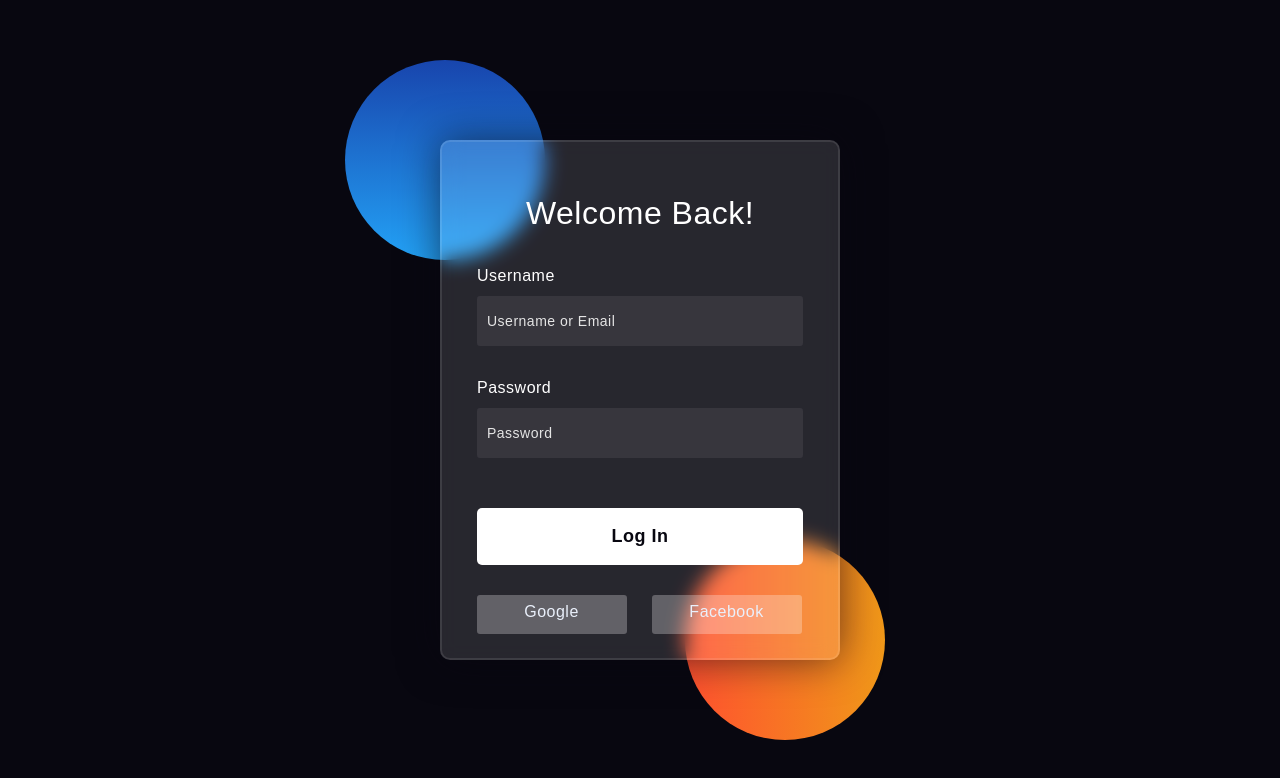
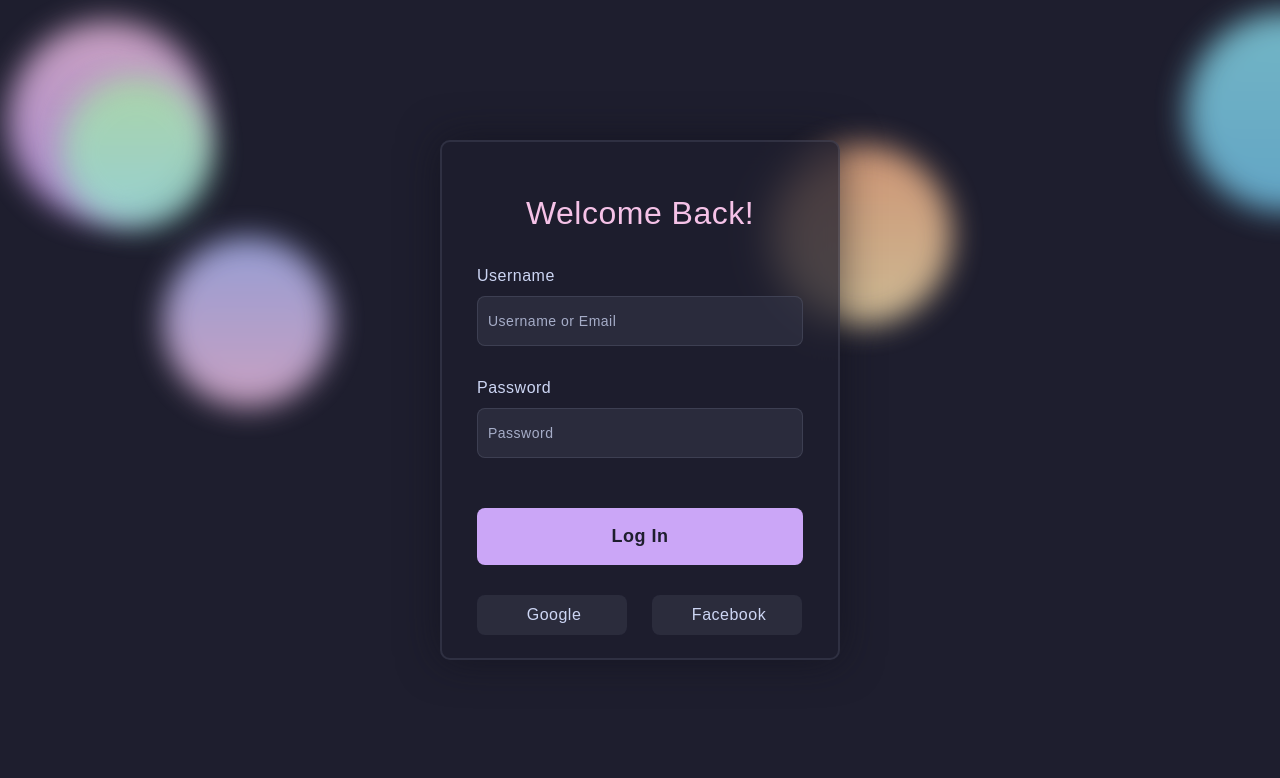
Before and after one commit to Krishnan328/circuit-chat, a SvelteKit app: page /login in a window 1280 px wide. Shown: the top 778 px of the page. Built offline with nearby package versions, Linux system fonts and the light colour scheme.

Commit message:
feat: update login page styling

```diff
--- a/src/routes/login/+page.svelte
+++ b/src/routes/login/+page.svelte
@@ -1,9 +1,41 @@
 <script lang="ts">
+    import { onMount } from 'svelte';
+
+    onMount(() => {
+      const shapes = document.querySelectorAll('.shape');
+
+      shapes.forEach(shape => {
+        let posX = Math.random() * window.innerWidth;
+        let posY = Math.random() * window.innerHeight;
+        let speedX = (Math.random() - 0.5) * 3.5; // Increased speed
+        let speedY = (Math.random() - 0.5) * 3.5; // Increased speed
+
+        setInterval(() => {
+          posX += speedX;
+          posY += speedY;
+
+          // Bounce off edges
+          if (posX <= 0 || posX >= window.innerWidth - 200) {
+            speedX *= -1;
+          }
+          if (posY <= 0 || posY >= window.innerHeight - 200) {
+            speedY *= -1;
+          }
+
+          // Fix TypeScript error with type assertion
+          (shape as HTMLElement).style.left = posX + 'px';
+          (shape as HTMLElement).style.top = posY + 'px';
+        }, 30);
+      });
+    });
   </script>
 
   <div class="background">
       <div class="shape"></div>
       <div class="shape"></div>
+      <div class="shape"></div>
+      <div class="shape"></div>
+      <div class="shape"></div> <!-- Added the fifth circle -->
   </div>
   <form>
       <h3>Welcome Back!</h3>
@@ -28,16 +60,14 @@
       }
 
       :global(body) {
-        background-color: #080710;
+          background-color: #1e1e2e; /* Catppuccin Mocha base */
       }
 
       .background {
-        width: 430px;
-        height: 520px;
-        position: absolute;
-        transform: translate(-50%,-50%);
-        left: 50%;
-        top: 50%;
+          width: 100%;
+          height: 100vh;
+          position: fixed;
+          z-index: -1;
       }
 
       .background .shape {
@@ -45,45 +75,71 @@
           width: 200px;
           position: absolute;
           border-radius: 50%;
+          filter: blur(15px);
+          opacity: 0.8;
+          transition: all 0.5s ease;
       }
 
-    .shape:first-child {
+      .shape:nth-child(1) {
           background: linear-gradient(
-            #1845ad,
-            #23a2f6
+              #f5c2e7, /* Catppuccin Pink */
+              #cba6f7  /* Catppuccin Mauve */
           );
-        left: -80px;
-        top: -80px;
       }
 
-    .shape:last-child {
+      .shape:nth-child(2) {
           background: linear-gradient(
-            to right,
-            #ff512f,
-            #f09819
+              #89dceb, /* Catppuccin Sky */
+              #74c7ec  /* Catppuccin Sapphire */
           );
-        right: -30px;
-        bottom: -80px;
+      }
+
+      .shape:nth-child(3) {
+          background: linear-gradient(
+              #a6e3a1, /* Catppuccin Green */
+              #94e2d5  /* Catppuccin Teal */
+          );
+          height: 150px;
+          width: 150px;
+      }
+
+      .shape:nth-child(4) {
+          background: linear-gradient(
+              #fab387, /* Catppuccin Peach */
+              #f9e2af  /* Catppuccin Yellow */
+          );
+          height: 180px;
+          width: 180px;
+      }
+
+      .shape:nth-child(5) {
+          background: linear-gradient(
+              #b4befe, /* Catppuccin Lavender */
+              #f5c2e7  /* Catppuccin Pink */
+          );
+          height: 170px;
+          width: 170px;
       }
 
       form {
           height: 520px;
           width: 400px;
-        background-color: rgba(255,255,255,0.13);
+          background-color: rgba(30, 30, 46, 0.75);
           position: absolute;
           transform: translate(-50%,-50%);
           top: 50%;
           left: 50%;
           border-radius: 10px;
-        backdrop-filter: blur(10px);
-        border: 2px solid rgba(255,255,255,0.1);
-        box-shadow: 0 0 40px rgba(8,7,16,0.6);
+          backdrop-filter: blur(15px);
+          border: 2px solid rgba(205, 214, 244, 0.1);
+          box-shadow: 0 0 40px rgba(17, 17, 27, 0.6);
           padding: 50px 35px;
+          z-index: 1;
       }
 
       form * {
           font-family: 'Poppins',sans-serif;
-        color: #ffffff;
+          color: #cdd6f4; /* Catppuccin Text */
           letter-spacing: 0.5px;
           outline: none;
           border: none;
@@ -94,6 +150,7 @@
           font-weight: 500;
           line-height: 42px;
           text-align: center;
+          color: #f5c2e7; /* Catppuccin Pink */
       }
 
       label {
@@ -107,28 +164,38 @@
           display: block;
           height: 50px;
           width: 100%;
-        background-color: rgba(255,255,255,0.07);
-        border-radius: 3px;
+          background-color: rgba(49, 50, 68, 0.7); /* Catppuccin Surface0 */
+          border-radius: 8px;
           padding: 0 10px;
           margin-top: 8px;
           font-size: 14px;
           font-weight: 300;
+          border: 1px solid rgba(108, 112, 134, 0.3); /* Catppuccin overlay0 */
+      }
+
+      input:focus {
+          border: 1px solid #b4befe; /* Catppuccin Lavender */
       }
 
       ::placeholder {
-        color: #e5e5e5;
+          color: #a6adc8; /* Catppuccin Subtext0 */
       }
 
       button {
           margin-top: 50px;
           width: 100%;
-        background-color: #ffffff;
-        color: #080710;
+          background-color: #cba6f7; /* Catppuccin Mauve */
+          color: #1e1e2e; /* Catppuccin Base */
           padding: 15px 0;
           font-size: 18px;
           font-weight: 600;
-        border-radius: 5px;
+          border-radius: 8px;
           cursor: pointer;
+          transition: all 0.3s ease;
+      }
+
+      button:hover {
+          background-color: #f5c2e7; /* Catppuccin Pink */
       }
 
       .social {
@@ -137,17 +204,18 @@
       }
 
       .social div {
-        background: red;
           width: 150px;
-        border-radius: 3px;
-        padding: 5px 10px 10px 5px;
-        background-color: rgba(255,255,255,0.27);
-        color: #eaf0fb;
+          border-radius: 8px;
+          padding: 8px 10px;
+          background-color: rgba(49, 50, 68, 0.7); /* Catppuccin Surface0 */
+          color: #cdd6f4; /* Catppuccin Text */
           text-align: center;
+          cursor: pointer;
+          transition: all 0.3s ease;
       }
 
       .social div:hover {
-        background-color: rgba(255,255,255,0.47);
+          background-color: rgba(69, 71, 90, 0.7); /* Catppuccin Surface1 */
       }
 
       .social .fb {
```
Lines whose indentation alone changed are shown as unchanged.
